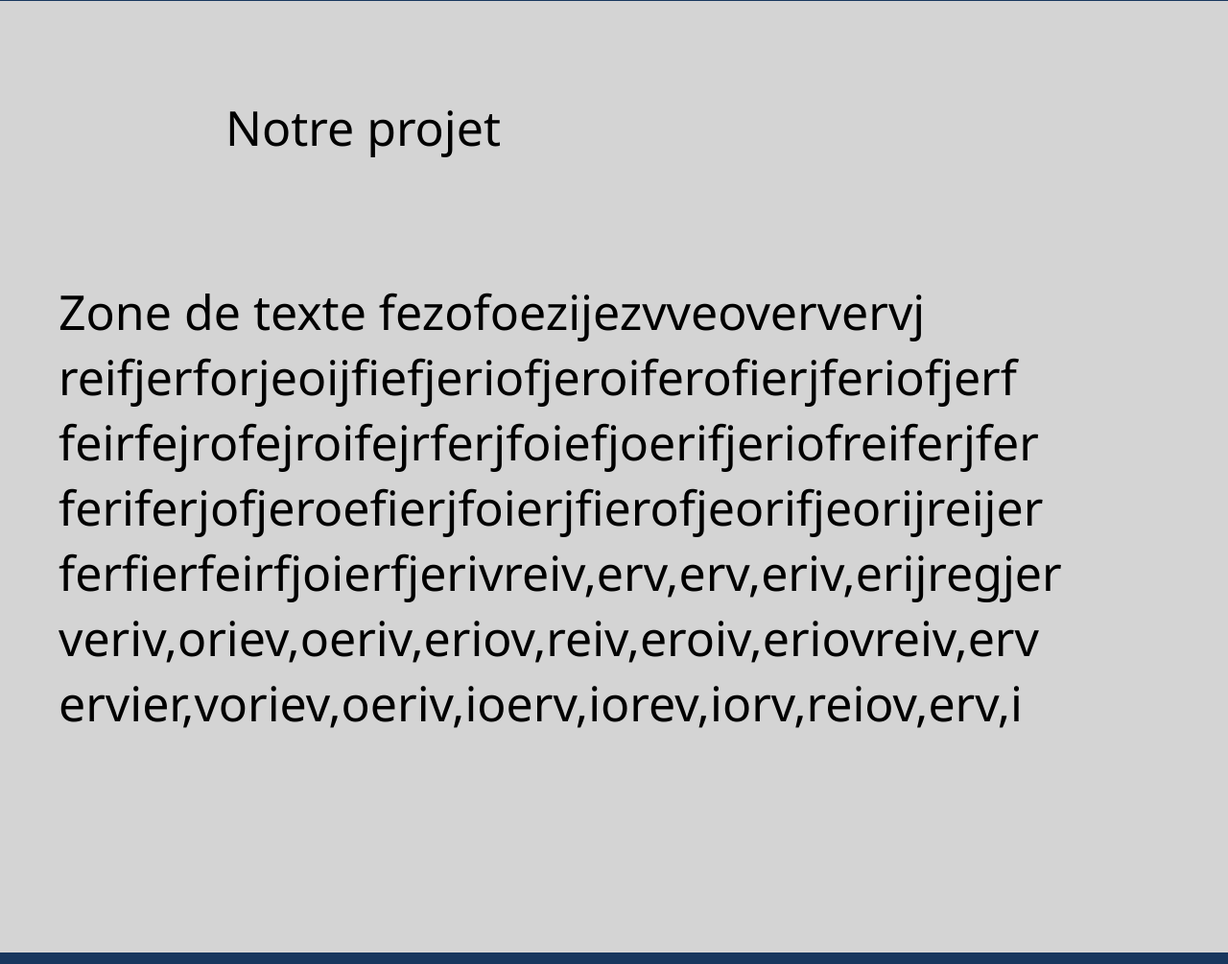
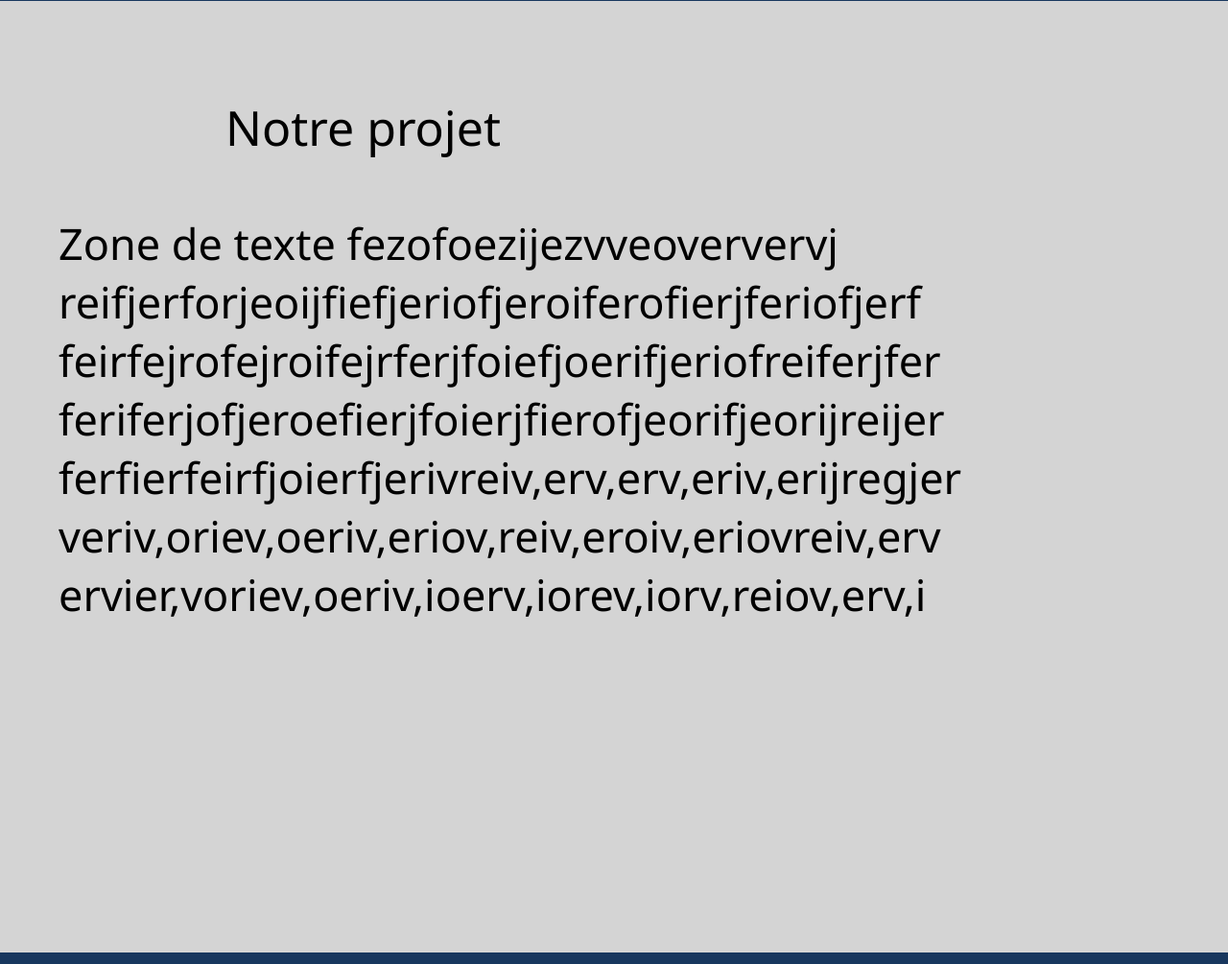
Before and after one commit to Dragonink/ISEP_A1-APP, a PHP site: template views/html/index.html in a window 1280 px wide; the page is wider, and only the part inside the window is pictured. Shown: the part 2086-3091 px from the top of that part at 96% size. Run offline with PHP 8.4, Linux system fonts and the light colour scheme; the template is opened without the code that fills it, so the values that code supplies are empty.

Commit message:
Update style.css

```diff
--- a/views/css/style.css
+++ b/views/css/style.css
@@ -258,7 +258,7 @@ li {
 #ntp_texte {
 	position: absolute;
 	left: 61px;
-	top: 2377px;
+	top: 2309px;
 	overflow: visible;
 	width: 957px;
 	white-space: nowrap;
@@ -266,7 +266,7 @@ li {
 	font-family: Segoe UI;
 	font-style: normal;
 	font-weight: normal;
-	font-size: 50px;
+	font-size: 45px;
 }
 #Contact {
 	position: absolute;
```
